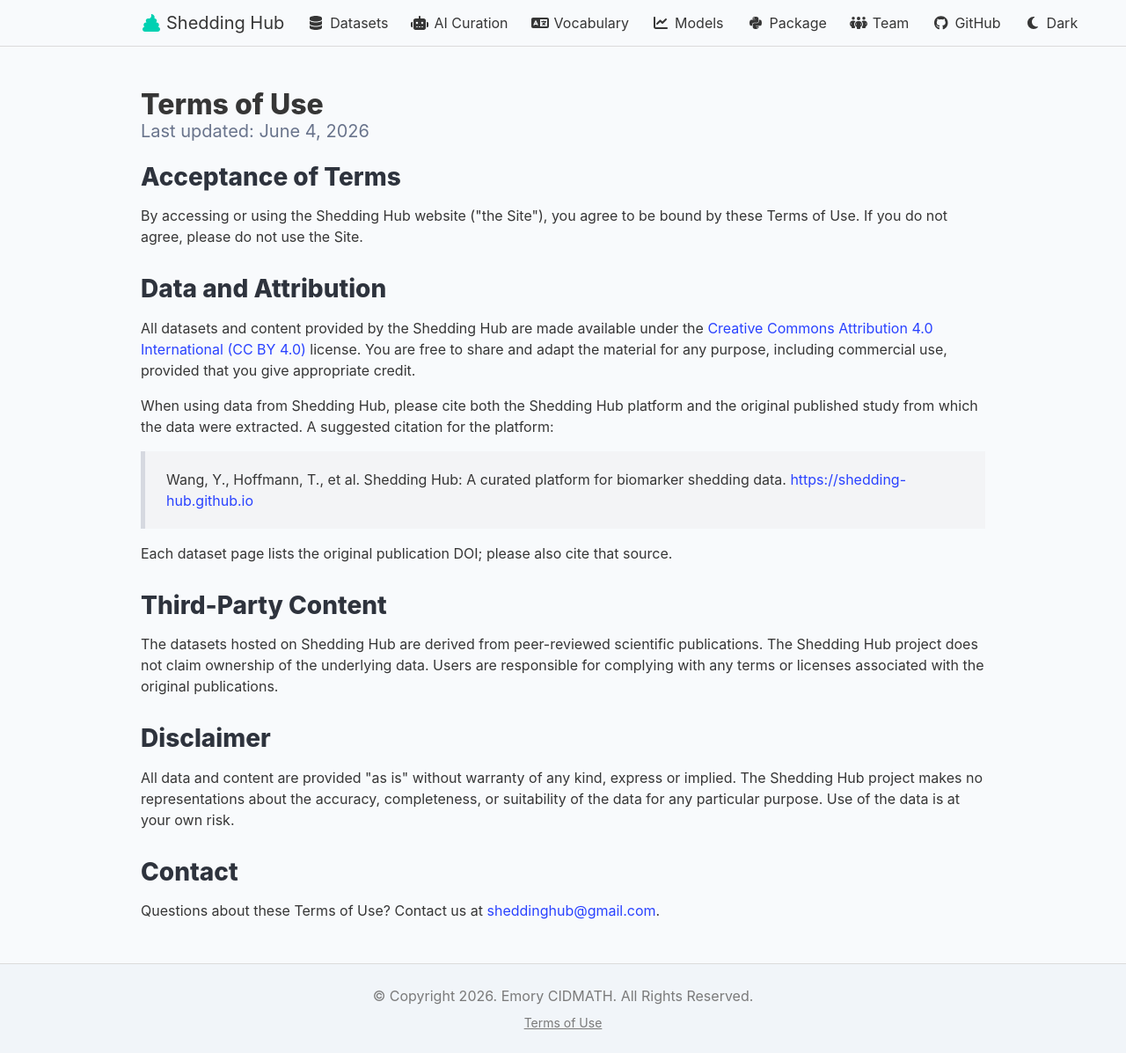
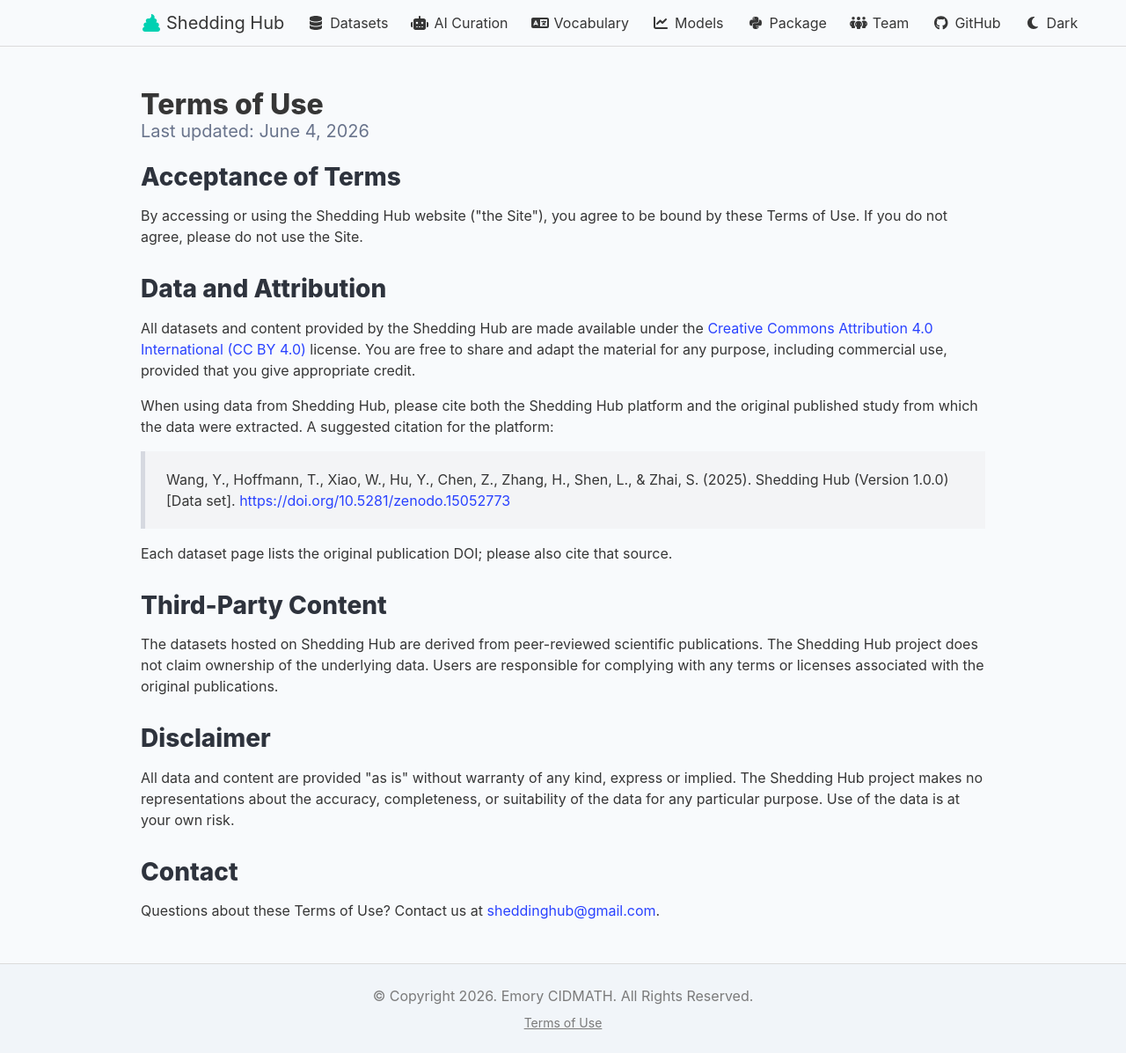
Before and after one commit to shedding-hub/shedding-hub.github.io, a Jekyll site: the page built from terms.md, in a window 1280 px wide. Shown: the whole page at 88% size. Built offline with Jekyll 4.4.1, drawn with Linux system fonts in a browser that asks for light colours; nearby versions of some CDN libraries.

Commit message:
Fix Terms of Use citation with correct Zenodo reference

```diff
--- a/terms.md
+++ b/terms.md
@@ -30,8 +30,9 @@
         for the platform:
       </p>
       <blockquote>
-        Wang, Y., Hoffmann, T., et al. Shedding Hub: A curated platform for biomarker
-        shedding data. <a href="https://shedding-hub.github.io">https://shedding-hub.github.io</a>
+        Wang, Y., Hoffmann, T., Xiao, W., Hu, Y., Chen, Z., Zhang, H., Shen, L., &amp; Zhai, S. (2025).
+        Shedding Hub (Version 1.0.0) [Data set].
+        <a href="https://doi.org/10.5281/zenodo.15052773" target="_blank" rel="noopener">https://doi.org/10.5281/zenodo.15052773</a>
       </blockquote>
       <p>
         Each dataset page lists the original publication DOI; please also cite that source.
```
